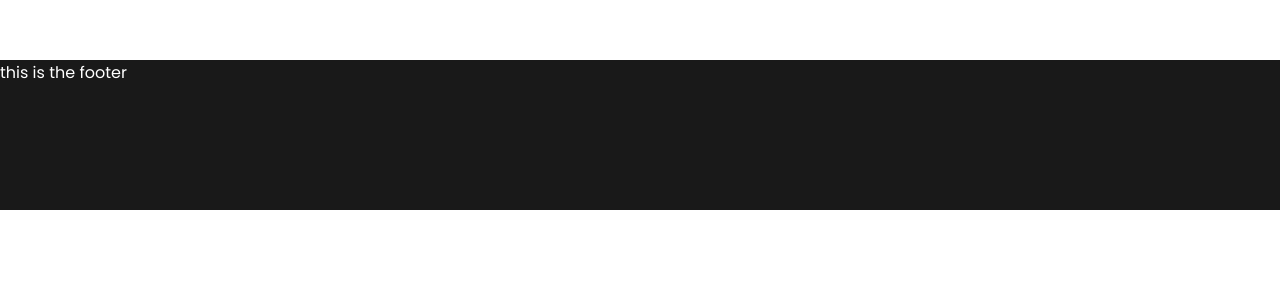
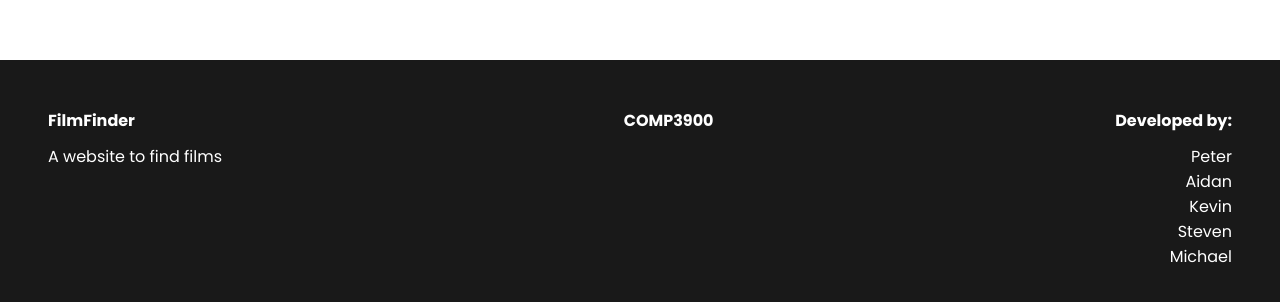
Before and after one commit to slay419/Filmfinder, a React (Create React App) app: page /verify in a window 1280 px wide. Shown: the part 740-1042 px from the top of the page. Before the commit the page ends 950 px from the top, so only its background shows below. Built offline with nearby package versions, Linux system fonts and the light colour scheme; no server answers.

Commit message:
an updated footer

```diff
--- a/src/App.scss
+++ b/src/App.scss
@@ -31,10 +31,21 @@
 }
 
 .footer {
-  height: 150px;
+  padding: 3rem;
   bottom: 0;
   background-color: #191919;
   color: white;
+  display: flex;
+  justify-content: space-between;
+  h4 {
+    margin-bottom: 0.7rem;
+  }
+  ul {
+    list-style-type: none;
+  }
+  .right {
+    text-align: right;
+  }
 }
 
 .score-select {
--- a/src/components/common/Footer.js
+++ b/src/components/common/Footer.js
@@ -1,7 +1,27 @@
 import React from "react";
 
 const Footer = () => {
-  return <div className="footer">this is the footer</div>;
+  return (
+    <div className="footer">
+      <div className="left">
+        <h4>FilmFinder</h4>
+        <p>A website to find films</p>
+      </div>
+      <div className="middle">
+        <h4>COMP3900</h4>
+      </div>
+      <div className="right">
+        <h4>Developed by:</h4>
+        <ul>
+          <li>Peter</li>
+          <li>Aidan</li>
+          <li>Kevin</li>
+          <li>Steven</li>
+          <li>Michael</li>
+        </ul>
+      </div>
+    </div>
+  );
 };
 
 export default Footer;
```
